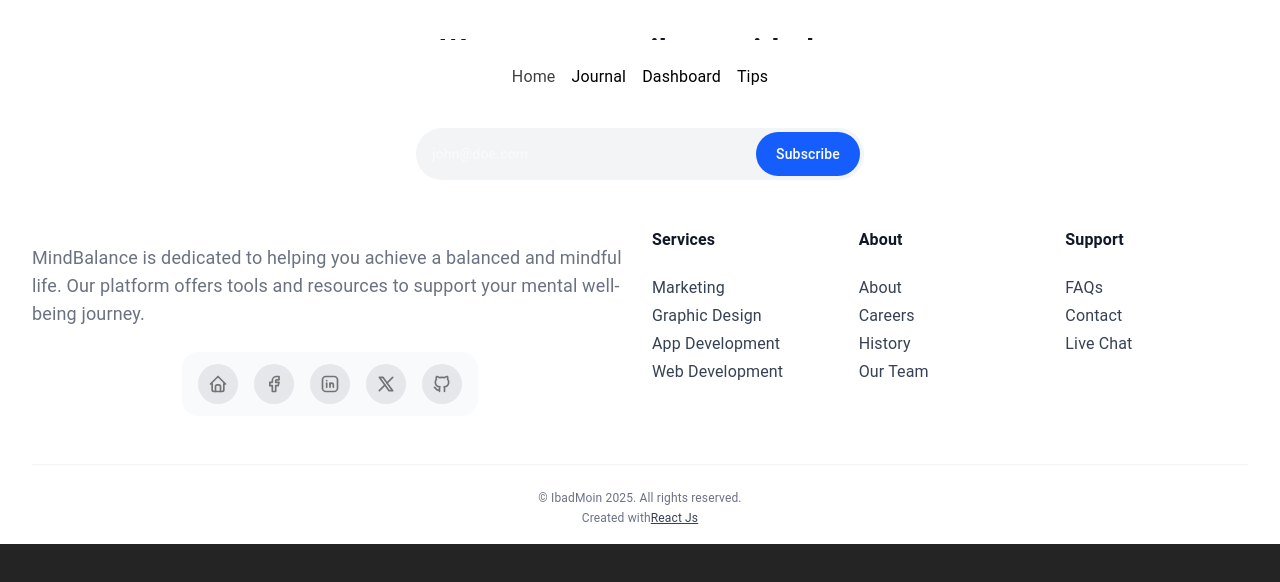
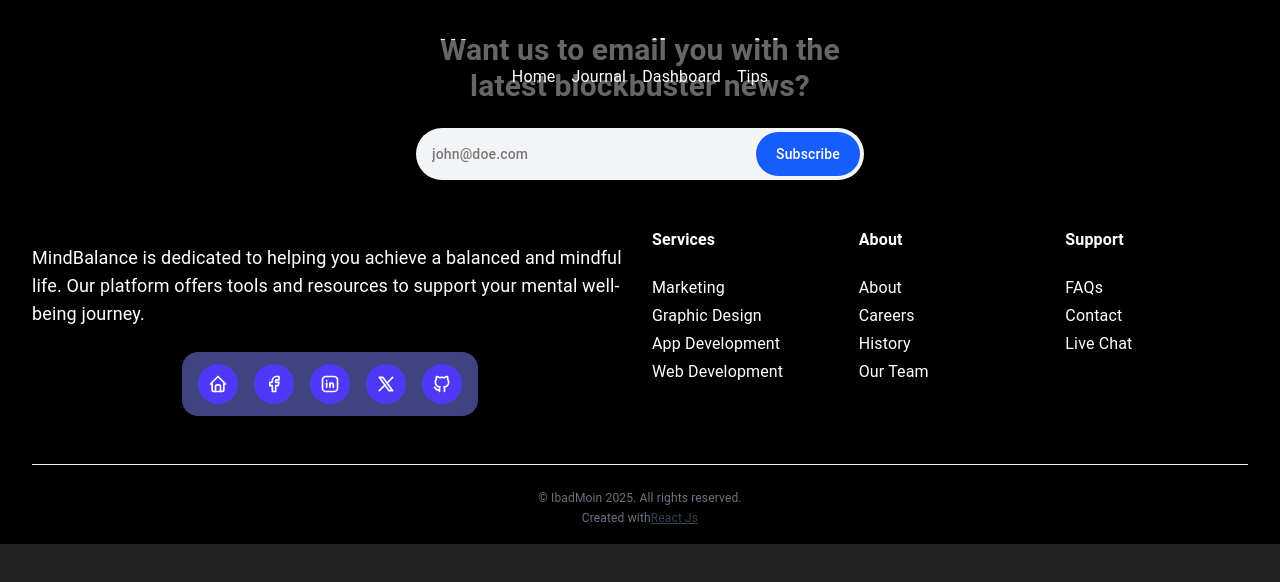
Before and after one commit to Ibadmoin/MindBalance, a React (Vite) app: page /tips in a window 1280 px wide. Shown: the top 582 px of the page. Built offline with nearby package versions, Linux system fonts and the light colour scheme.

Commit message:
fixed appreance for both system themese to dark (AceternityUI Comp)

```diff
--- a/src/App.jsx
+++ b/src/App.jsx
@@ -11,7 +11,9 @@ function App() {
 
   return (
     <Router>
+
       <Navbar />
+
 
         <Routes>
           <Route path="/" element={<Home />} />
--- a/src/components/FeatureHighlight.jsx
+++ b/src/components/FeatureHighlight.jsx
@@ -7,7 +7,7 @@ const FeatureHighlight = () => {
   return (
 <section className="w-full py-6 bg-gray-900 text-white">
   <div className=" mx-auto px-2">
-    <h2 className="text-3xl md:text-4xl font-bold text-gray-800 dark:text-white text-center mb-5">Features</h2>
+    <h2 className="text-3xl md:text-4xl font-bold text-white dark:text-white text-center mb-5">Features</h2>
     <div className="w-full ">
       <div className="grid grid-cols-1 sm:grid-cols-2 lg:grid-cols-4 m-2 mb-5">
         {featureData.map((feature, index) => (
--- a/src/components/FloatingDockDemo.jsx
+++ b/src/components/FloatingDockDemo.jsx
@@ -16,7 +16,7 @@ export function FloatingDockDemo() {
     {
       title: "Home",
       icon: (
-        <IconHome className=" w-full text-neutral-500 dark:text-neutral-300" />
+        <IconHome className=" w-full text-white dark:text-neutral-300" />
       ),
       href: "#",
     },
@@ -25,7 +25,7 @@ export function FloatingDockDemo() {
     {
       title: "Facebook",
       icon: (
-        <IconBrandFacebook className="h-full w-full text-neutral-500 dark:text-neutral-300" />
+        <IconBrandFacebook className="h-full w-full text-white dark:text-neutral-300" />
 
       ),
       href: "https://www.facebook.com/profile.php?id=100008452442648",
@@ -33,7 +33,7 @@ export function FloatingDockDemo() {
     {
       title: "Linkedin",
       icon: (
-        <IconBrandLinkedin className="h-full w-full text-neutral-500 dark:text-neutral-300" />
+        <IconBrandLinkedin className="h-full w-full text-white dark:text-neutral-300" />
 
       ),
       href: "https://www.linkedin.com/in/ibad-moin-2b43a8253/",
@@ -43,14 +43,14 @@ export function FloatingDockDemo() {
     {
       title: "Twitter",
       icon: (
-        <IconBrandX className="h-full w-full text-neutral-500 dark:text-neutral-300" />
+        <IconBrandX className="h-full w-full text-white dark:text-neutral-300" />
       ),
       href: "#",
     },
     {
       title: "GitHub",
       icon: (
-        <IconBrandGithub className="h-full w-full text-neutral-500 dark:text-neutral-300" />
+        <IconBrandGithub className="h-full w-full text-white  dark:text-neutral-300" />
       ),
       href: "https://github.com/Ibadmoin/",
     },
--- a/src/components/Footer.jsx
+++ b/src/components/Footer.jsx
@@ -4,10 +4,10 @@ import { FloatingDockDemo } from './FloatingDockDemo';
 const Footer = () => {
   return (
     <>
-      <div className="bg-white dark:bg-black">
+      <div className="bg-black dark:bg-black">
         <div className="mx-auto max-w-full px-4 pt-8 pb-4 sm:px-6 lg:px-8">
           <div className="mx-auto max-w-md">
-            <strong className="block text-center text-xl font-bold text-gray-900 sm:text-3xl dark:text-white">
+            <strong className="block text-center text-xl font-bold text-white sm:text-3xl dark:text-white">
               Want us to email you with the latest blockbuster news?
             </strong>
 
@@ -16,7 +16,7 @@ const Footer = () => {
                 <label className="sr-only" htmlFor="email"> Email </label>
 
                 <input
-                  className="w-full rounded-full border-gray-200 bg-gray-100 p-4 pe-32 text-sm font-medium dark:border-gray-700 dark:bg-gray-800 dark:text-white"
+                  className="w-full rounded-full border-gray-200 bg-gray-100 p-4 pe-32 text-sm font-medium text-black dark:border-gray-700 dark:bg-gray-800 dark:text-white"
                   id="email"
                   type="email"
                   placeholder="john@doe.com"
@@ -33,7 +33,7 @@ const Footer = () => {
 
           <div className="mt-12 grid grid-cols-1 gap-6 lg:grid-cols-2">
             <div className="mx-auto max-w-sm lg:max-w-none">
-              <p className="mt-4 text-center text-gray-500 lg:text-left lg:text-lg dark:text-gray-400">
+              <p className="mt-4 text-center text-white lg:text-left lg:text-lg dark:text-gray-400">
               MindBalance is dedicated to helping you achieve a balanced and mindful life. Our platform offers tools and resources to support your mental well-being journey.
               </p>
 
@@ -45,31 +45,31 @@ const Footer = () => {
 
             <div className="grid grid-cols-1 gap-6 text-center lg:grid-cols-3 lg:text-left">
               <div>
-                <strong className="font-medium text-gray-900 dark:text-white"> Services </strong>
+                <strong className="font-medium text-white dark:text-white"> Services </strong>
                 <ul className="mt-6 space-y-1">
-                  <li><a className="text-gray-700 transition hover:text-gray-700/75 dark:text-white dark:hover:text-white/75" href="#">Marketing</a></li>
-                  <li><a className="text-gray-700 transition hover:text-gray-700/75 dark:text-white dark:hover:text-white/75" href="#">Graphic Design</a></li>
-                  <li><a className="text-gray-700 transition hover:text-gray-700/75 dark:text-white dark:hover:text-white/75" href="#">App Development</a></li>
-                  <li><a className="text-gray-700 transition hover:text-gray-700/75 dark:text-white dark:hover:text-white/75" href="#">Web Development</a></li>
+                  <li><a className="text-white transition hover:text-white/75 dark:text-white dark:hover:text-white/75" href="#">Marketing</a></li>
+                  <li><a className="text-white transition hover:text-white/75 dark:text-white dark:hover:text-white/75" href="#">Graphic Design</a></li>
+                  <li><a className="text-white transition hover:text-white/75 dark:text-white dark:hover:text-white/75" href="#">App Development</a></li>
+                  <li><a className="text-white transition hover:text-white/75 dark:text-white dark:hover:text-white/75" href="#">Web Development</a></li>
                 </ul>
               </div>
 
               <div>
-                <strong className="font-medium text-gray-900 dark:text-white"> About </strong>
+                <strong className="font-medium text-white dark:text-white"> About </strong>
                 <ul className="mt-6 space-y-1">
-                  <li><a className="text-gray-700 transition hover:text-gray-700/75 dark:text-white dark:hover:text-white/75" href="#">About</a></li>
-                  <li><a className="text-gray-700 transition hover:text-gray-700/75 dark:text-white dark:hover:text-white/75" href="#">Careers</a></li>
-                  <li><a className="text-gray-700 transition hover:text-gray-700/75 dark:text-white dark:hover:text-white/75" href="#">History</a></li>
-                  <li><a className="text-gray-700 transition hover:text-gray-700/75 dark:text-white dark:hover:text-white/75" href="#">Our Team</a></li>
+                  <li><a className="text-white transition hover:text-white/75 dark:text-white dark:hover:text-white/75" href="#">About</a></li>
+                  <li><a className="text-white transition hover:text-white/75 dark:text-white dark:hover:text-white/75" href="#">Careers</a></li>
+                  <li><a className="text-white transition hover:text-white/75 dark:text-white dark:hover:text-white/75" href="#">History</a></li>
+                  <li><a className="text-white transition hover:text-white/75 dark:text-white dark:hover:text-white/75" href="#">Our Team</a></li>
                 </ul>
               </div>
 
               <div>
-                <strong className="font-medium text-gray-900 dark:text-white"> Support </strong>
+                <strong className="font-medium text-white dark:text-white"> Support </strong>
                 <ul className="mt-6 space-y-1">
-                  <li><a className="text-gray-700 transition hover:text-gray-700/75 dark:text-white dark:hover:text-white/75" href="#">FAQs</a></li>
-                  <li><a className="text-gray-700 transition hover:text-gray-700/75 dark:text-white dark:hover:text-white/75" href="#">Contact</a></li>
-                  <li><a className="text-gray-700 transition hover:text-gray-700/75 dark:text-white dark:hover:text-white/75" href="#">Live Chat</a></li>
+                  <li><a className="text-white transition hover:text-white/75 dark:text-white dark:hover:text-white/75" href="#">FAQs</a></li>
+                  <li><a className="text-white transition hover:text-white/75 dark:text-white dark:hover:text-white/75" href="#">Contact</a></li>
+                  <li><a className="text-white transition hover:text-white/75 dark:text-white dark:hover:text-white/75" href="#">Live Chat</a></li>
                 </ul>
               </div>
             </div>
--- a/src/components/ThreeDCard.jsx
+++ b/src/components/ThreeDCard.jsx
@@ -6,10 +6,10 @@ import { CardBody, CardContainer, CardItem } from "../components/ui/3d-card";
 export function ThreeDCard({ title, subtext, imageUrl, tryNowLink }) {
   return (
     <CardContainer className="inter-var">
-      <CardBody className="bg-gray-50 relative group/card dark:hover:shadow-2xl dark:hover:shadow-emerald-500/[0.1] dark:bg-black dark:border-white/[0.2] border-black/[0.1] w-[22rem] sm:w-[26rem] h-auto rounded-xl p-5 border">
+      <CardBody className="bg-black relative group/card dark:hover:shadow-2xl dark:hover:shadow-emerald-500/[0.1] dark:bg-black dark:border-white/[0.2] border-black/[0.1] w-[22rem] sm:w-[26rem] h-auto rounded-xl p-5 border">
         <CardItem
           translateZ="50"
-          className="text-xl font-semibold text-neutral-600 dark:text-white"
+          className="text-xl font-semibold text-white dark:text-white"
         >
           {title}
         </CardItem>
--- a/src/components/ui/floating-dock.jsx
+++ b/src/components/ui/floating-dock.jsx
@@ -29,12 +29,12 @@ const FloatingDockMobile = ({
 }) => {
   const [open, setOpen] = useState(false);
   return (
-    <div className={cn("mt-5 bottom-15 relative block md:hidden", className)}>
+    <div className={cn("mt-5 bottom-15 relative block md:hidden ", className)}>
       <AnimatePresence>
         {open && (
           <motion.div
             layoutId="nav"
-            className="absolute left-1/2 -translate-x-1/2 bottom-full mb-2 flex flex-row gap-4">
+            className="absolute left-1/2 -translate-x-1/2 bottom-full mb-2 flex flex-row gap-4 ">
             {items.map((item, idx) => (
               <motion.div
                 key={item.title}
@@ -54,7 +54,7 @@ const FloatingDockMobile = ({
                 <a
                   href={item.href}
                   key={item.title}
-                  className="flex  w-10 h-10 items-center justify-center rounded-full  dark:bg-indigo-400/50">
+                  className="flex  w-10 h-10 items-center justify-center rounded-full  bg-indigo-400/50  dark:bg-indigo-400/50">
                   <div className="h-4 w-4">{item.icon}</div>
                 </a>
               </motion.div>
@@ -64,8 +64,8 @@ const FloatingDockMobile = ({
       </AnimatePresence>
       <button
         onClick={() => setOpen(!open)}
-        className="flex h-10 w-10 items-center justify-center rounded-full  dark:bg-indigo-600/100">
-        <IconLayoutNavbarCollapse className="h-5 w-5 text-neutral-500 dark:text-neutral-400" />
+        className="flex h-10 w-10 items-center justify-center rounded-full  text-white bg-indigo-600/100 dark:bg-indigo-600/100">
+        <IconLayoutNavbarCollapse className="h-5 w-5 text-white dark:text-neutral-400" />
       </button>
     </div>
   );
@@ -81,7 +81,7 @@ const FloatingDockDesktop = ({
       onMouseMove={(e) => mouseX.set(e.pageX)}
       onMouseLeave={() => mouseX.set(Infinity)}
       className={cn(
-        "mx-auto hidden h-16 items-end gap-4 rounded-2xl bg-gray-50 px-4 pb-3 md:flex dark:bg-indigo-400/50",
+        "mx-auto hidden h-16 items-end gap-4 rounded-2xl text-white px-4 pb-3 md:flex bg-indigo-400/50 dark:bg-indigo-400/50",
         className
       )}>
       {items.map((item) => (
@@ -142,20 +142,20 @@ function IconContainer({
         style={{ width, height }}
         onMouseEnter={() => setHovered(true)}
         onMouseLeave={() => setHovered(false)}
-        className="relative flex aspect-square items-center justify-center rounded-full bg-gray-200 dark:bg-indigo-600/100">
+        className="relative flex aspect-square items-center justify-center rounded-full bg-gray-200 bg-indigo-600/100 dark:bg-indigo-600/100">
         <AnimatePresence>
           {hovered && (
             <motion.div
               initial={{ opacity: 0, y: 10, x: "-50%" }}
               animate={{ opacity: 1, y: 0, x: "-50%" }}
               exit={{ opacity: 0, y: 2, x: "-50%" }}
-              className="absolute -top-8 left-1/2 w-fit rounded-md border border-gray-200 bg-gray-100 px-2 py-0.5 text-xs whitespace-pre text-neutral-700 dark:border-neutral-900 dark:bg-neutral-800 dark:text-white">
+              className="absolute -top-8 left-1/2 w-fit rounded-md border border-gray-200 bg-gray-100  px-2 py-0.5 text-xs whitespace-pre text-white dark:border-neutral-900 dark:bg-neutral-800 dark:text-white">
               {title}
             </motion.div>
           )}
         </AnimatePresence>
         <motion.div
-          style={{ width: widthIcon, height: heightIcon }}
+          style={{ width: widthIcon, height: heightIcon}}
           className="flex items-center justify-center">
           {icon}
         </motion.div>
--- a/src/components/ui/navbar-menu.jsx
+++ b/src/components/ui/navbar-menu.jsx
@@ -23,7 +23,7 @@ export const MenuItem = ({
     <div onMouseEnter={() => setActive(item)} className="relative ">
       <motion.p
         transition={{ duration: 0.3 }}
-        className="cursor-pointer text-black hover:text-indigo-500 dark:text-white">
+        className="cursor-pointer text-white hover:text-indigo-500  dark:text-white">
         {item}
       </motion.p>
       {active !== null && (
@@ -38,7 +38,7 @@ export const MenuItem = ({
                 transition={transition}
                 // layoutId ensures smooth animation
                 layoutId="active"
-                className="bg-white  dark:bg-[rgba(0,0,0,0.6)] backdrop-blur-sm rounded-2xl overflow-hidden border border-black/[0.2] dark:border-white/[0.2] shadow-xl">
+                className="bg-[rgba(1,1,1,0.2)]  dark:bg-[rgba(0,0,0,0.6)] backdrop-blur-sm rounded-2xl overflow-hidden border border-black/[0.2] dark:border-white/[0.2] shadow-xl">
                 <motion.div
                   // layout ensures smooth animation
                   layout
@@ -62,7 +62,7 @@ export const Menu = ({
     <nav
       // resets the state
       onMouseLeave={() => setActive(null)}
-      className="relative rounded-full border border-transparent  dark:bg-[rgba(0,0,0,0.6)]  dark:border-white/[0.2] bg-white shadow-input flex justify-center space-x-4 px-8 py-6 ">
+      className="relative rounded-full border border-transparent  dark:bg-[rgba(0,0,0,0.6)]  dark:border-white/[0.2] bg-[rgba(0,0,0,0.6)] shadow-input flex justify-center space-x-4 px-8 py-6 ">
       {children}
     </nav>
   );
@@ -84,10 +84,10 @@ export const ProductItem = ({
     className="shrink-0 rounded-md shadow-2xl"
   />
   <div>
-    <h4 className="text-xl font-bold mb-1 text-black dark:text-white group-hover:text-indigo-500">
+    <h4 className="text-xl font-bold mb-1 text-white dark:text-white group-hover:text-indigo-500">
       {title}
     </h4>
-    <p className="text-neutral-700 text-sm max-w-[10rem] dark:text-neutral-300 group-hover:text-indigo-400">
+    <p className="text-white-300 text-sm max-w-[10rem] dark:text-neutral-300 group-hover:text-indigo-400">
       {description}
     </p>
   </div>
@@ -103,7 +103,7 @@ export const HoveredLink = ({
   return (
     <a
       {...rest}
-      className="text-neutral-700 dark:text-neutral-200 hover:text-indigo-400 ">
+      className="text-white dark:text-neutral-200 hover:text-indigo-400 ">
       {children}
     </a>
   );
--- a/src/components/ui/text-generate-effect.jsx
+++ b/src/components/ui/text-generate-effect.jsx
@@ -28,7 +28,7 @@ export const TextGenerateEffect = ({
           return (
             <motion.span
               key={word + idx}
-              className="dark:text-white text-black opacity-0"
+              className="dark:text-white text-white opacity-0"
               style={{
                 filter: filter ? "blur(10px)" : "none",
               }}>
@@ -44,7 +44,7 @@ export const TextGenerateEffect = ({
     <div className={cn("font-bold", className)}>
       <div className="mt-4">
         <div
-          className=" dark:text-white text-black text-2xl leading-snug tracking-wide">
+          className=" dark:text-white text-white text-2xl leading-snug tracking-wide">
           {renderWords()}
         </div>
       </div>
--- a/src/index.css
+++ b/src/index.css
@@ -113,3 +113,9 @@
     transform: translate(-50%, -40%) scale(1);
   }
 }
+
+
+.ascentary-component {
+  background-color: #1e1e1e !important;
+  color: #ffffff !important;
+}
--- a/src/pages/Home.jsx
+++ b/src/pages/Home.jsx
@@ -44,9 +44,9 @@ const Home = () => {
         </div>
       </BackgroundGradientAnimation>
 
-      <div className="w-full dark:bg-gray-900 py-16 px-6 md:px-5">
+      <div className="w-full dark:bg-gray-900 bg-gray-900 py-16 px-6 md:px-5">
         <div className="max-w-7xl mx-auto text-center">
-          <h2 className="text-3xl md:text-4xl font-bold text-gray-800 dark:text-white mb-5">
+          <h2 className="text-3xl md:text-4xl font-bold text-white dark:text-white mb-5">
             Why Choose Mind Balance?
           </h2>
           <p className="text-gray-600 dark:text-gray-300 mb-5 max-w-3xl mx-auto">
```
